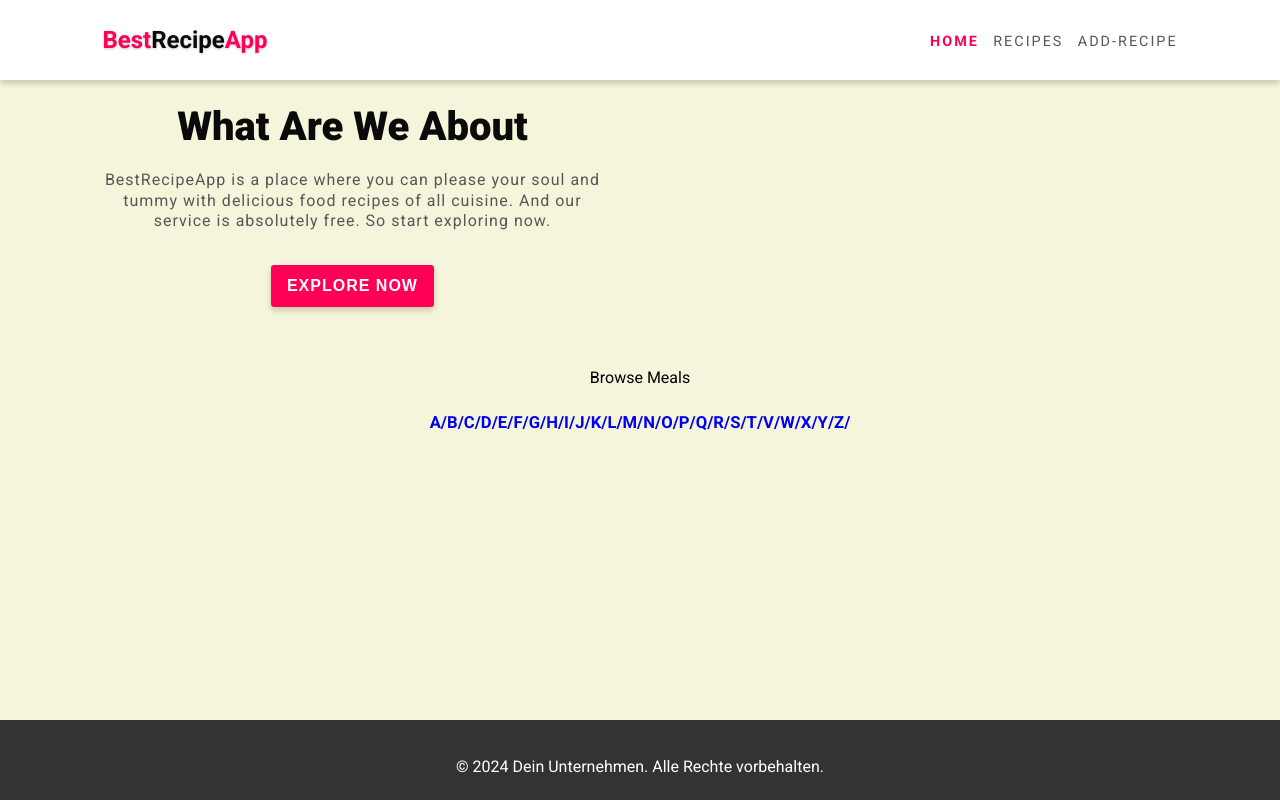
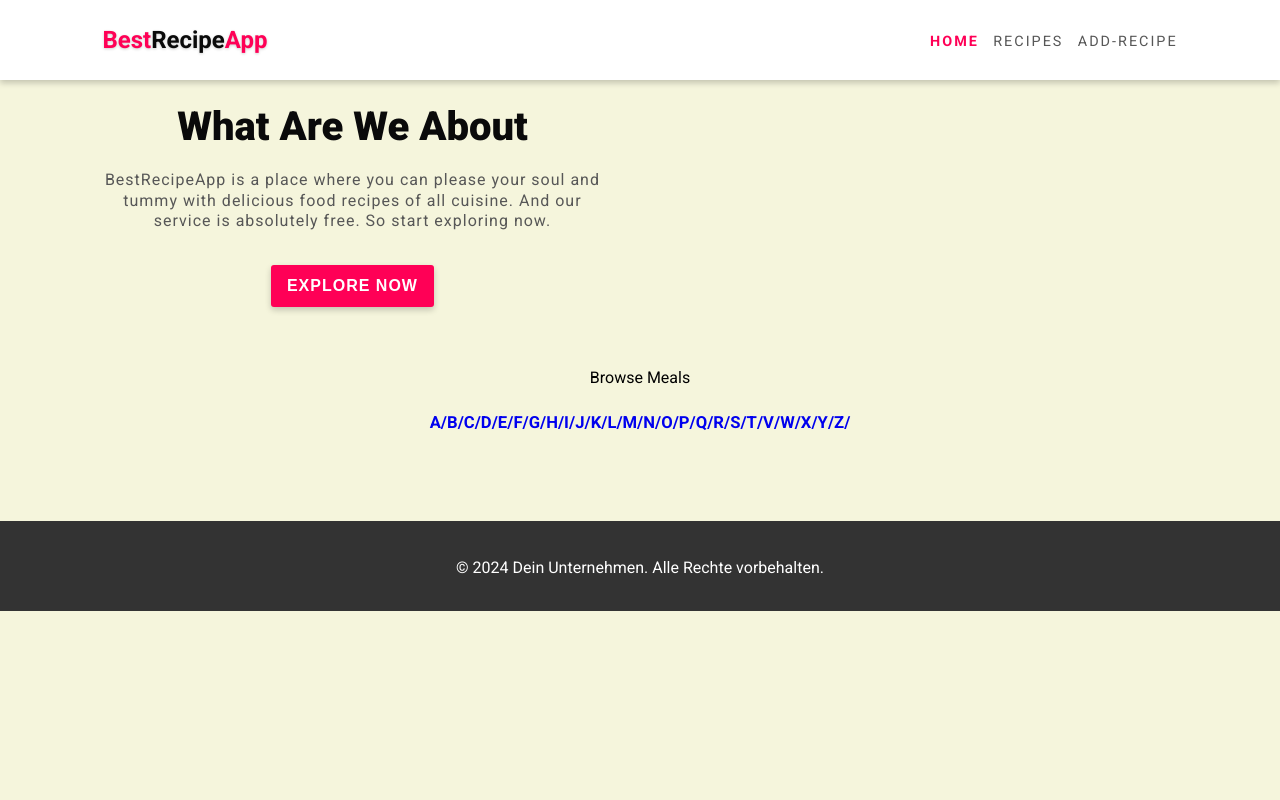
Before and after one commit to SiqiZheng94/siqizheng-RecipeApp, a React (Vite) app in the folder frontend/: page / in a window 1280 px wide. Built offline with nearby package versions, Linux system fonts and the light colour scheme; no server answers.

Commit message:
oops if not found

```diff
--- a/frontend/src/App.tsx
+++ b/frontend/src/App.tsx
@@ -72,6 +72,7 @@ function App() {
                 </div>
             </footer>
         </div>
+
     )
 }
 
--- a/frontend/src/styles/index.scss
+++ b/frontend/src/styles/index.scss
@@ -63,11 +63,12 @@ main {
 }
 footer {
     background-color: #333;
-    height: 80px;
+    height: 90px;
     color: #fff;
     text-align: center;
-    position: fixed;
+    //position: fixed;
     bottom: 0;
+    left: 0;
     width: 100%;
     .footer {
         text-align: center;
@@ -126,6 +127,10 @@ div {
 
 .browse-meals {
     margin-bottom: 7vw;
+    //position: fixed;
+    //bottom: 50px;
+    //left: 0;
+    //right: 0;
 }
 
 .management {
@@ -146,6 +151,9 @@ div {
         }
     }
 }
+
+
+
 @media (max-width: 720px) {
     .management {
         button {
```
